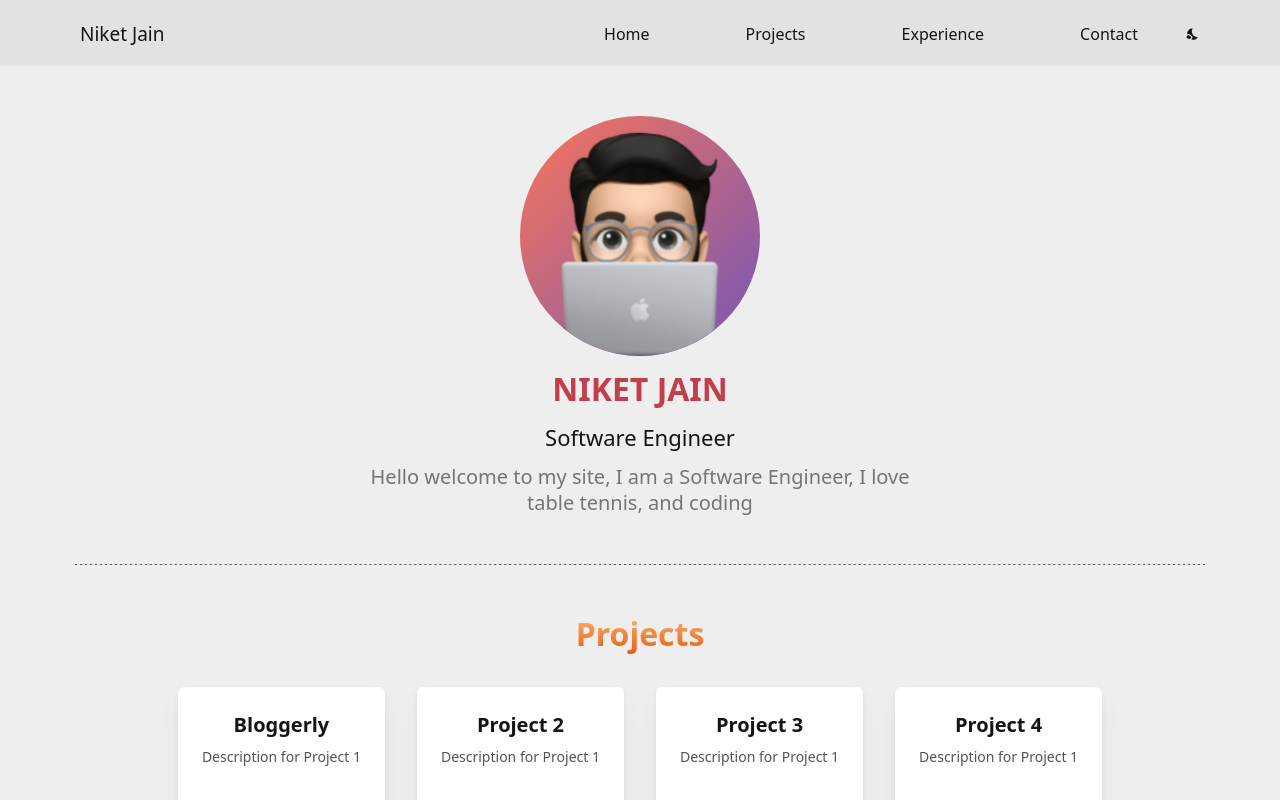
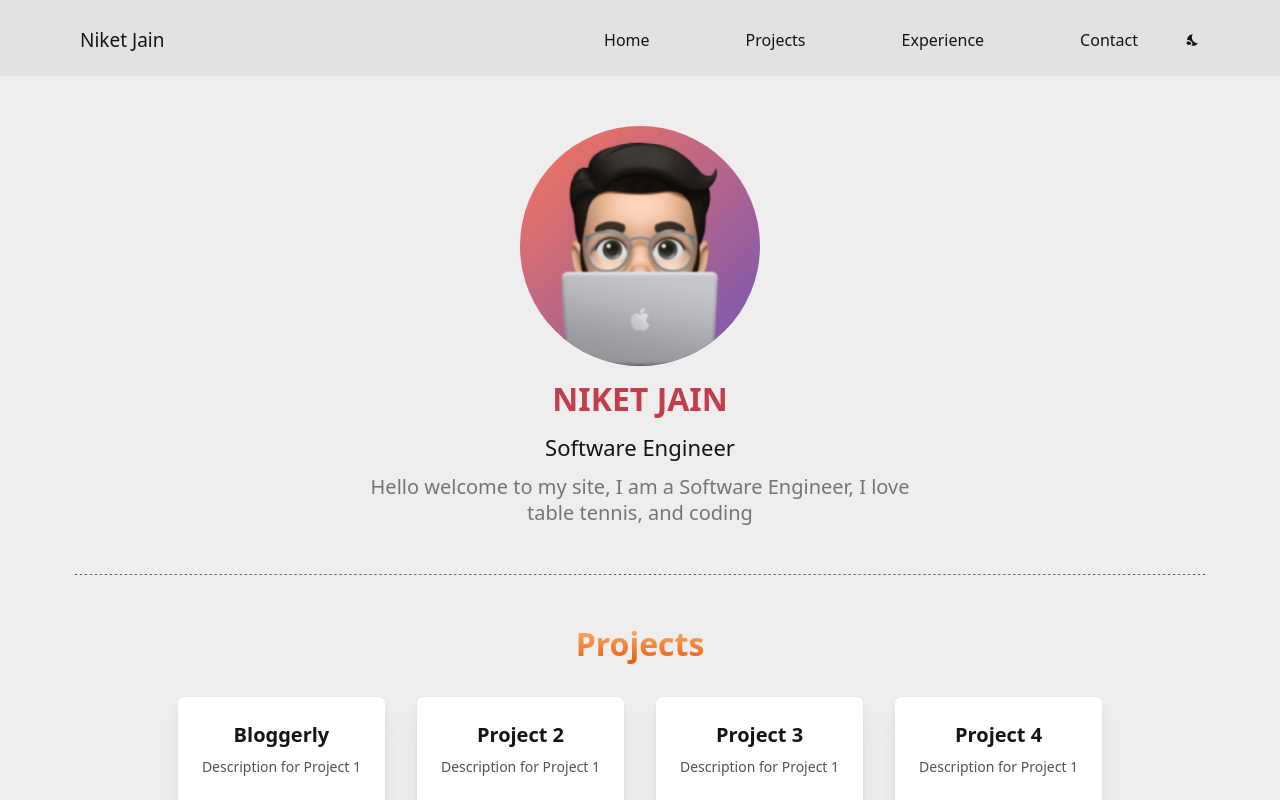
Before and after one commit to niketjain1/Portfolio, a React (Create React App) app: page / in a window 1280 px wide. Shown: the top 800 px of the page. Built offline with nearby package versions, Linux system fonts and the light colour scheme.

Commit message:
🐛 FIX: the wobble effect on hovering the tabs

```diff
--- a/src/components/Header.jsx
+++ b/src/components/Header.jsx
@@ -2,29 +2,29 @@ import { MdNightsStay, MdWbSunny } from "react-icons/md";
 
 const Header = ({ darkMode, setDarkMode, setSection }) => {
   return (
-    <header className="bg-gray-200 dark:bg-gray-600 text-gray-900 dark:text-white px-15 h-16 sticky top-0 z-50 shadow-xs">
+    <header className="bg-gray-200 dark:bg-gray-600 text-gray-900 dark:text-white px-15 h-18 sticky top-0 z-50 shadow-xs">
       <nav className="flex justify-between items-center p-5">
         <h1 className="text-lg">Niket Jain</h1>
         <button
-          className="ml-auto mx-8 hover:border border-gray-400 px-4 rounded-lg"
+          className="ml-auto mx-8 px-4 rounded-lg hover:bg-gray-50 py-2 hover:text-gray-900 dark:hover:bg-gray-800 dark:hover:text-white hover:shadow-xs"
           onClick={() => setSection("Home")}
         >
           Home
         </button>
         <button
-          className="mx-8 hover:border border-gray-400 px-4 rounded-lg hover:shadow-xs"
+          className="mx-8 px-4 rounded-lg hover:bg-gray-50 py-2 hover:text-gray-900 dark:hover:bg-gray-800 dark:hover:text-white hover:shadow-xs"
           onClick={() => setSection("Projects")}
         >
           Projects
         </button>
         <button
-          className="mx-8 hover:border border-gray-400 px-4 rounded-lg hover:shadow-xs"
+          className="mx-8 px-4 rounded-lg hover:bg-gray-50 py-2 hover:text-gray-900 dark:hover:bg-gray-800 dark:hover:text-white hover:shadow-xs"
           onClick={() => setSection("Experience")}
         >
           Experience
         </button>
         <button
-          className="mx-8 hover:border border-gray-400 px-4 rounded-lg hover:shadow-xs"
+          className="mx-8 px-4 rounded-lg hover:bg-gray-50 py-2 hover:text-gray-900 dark:hover:bg-gray-800 dark:hover:text-white hover:shadow-xs"
           onClick={() => setSection("Contact")}
         >
           Contact
```
